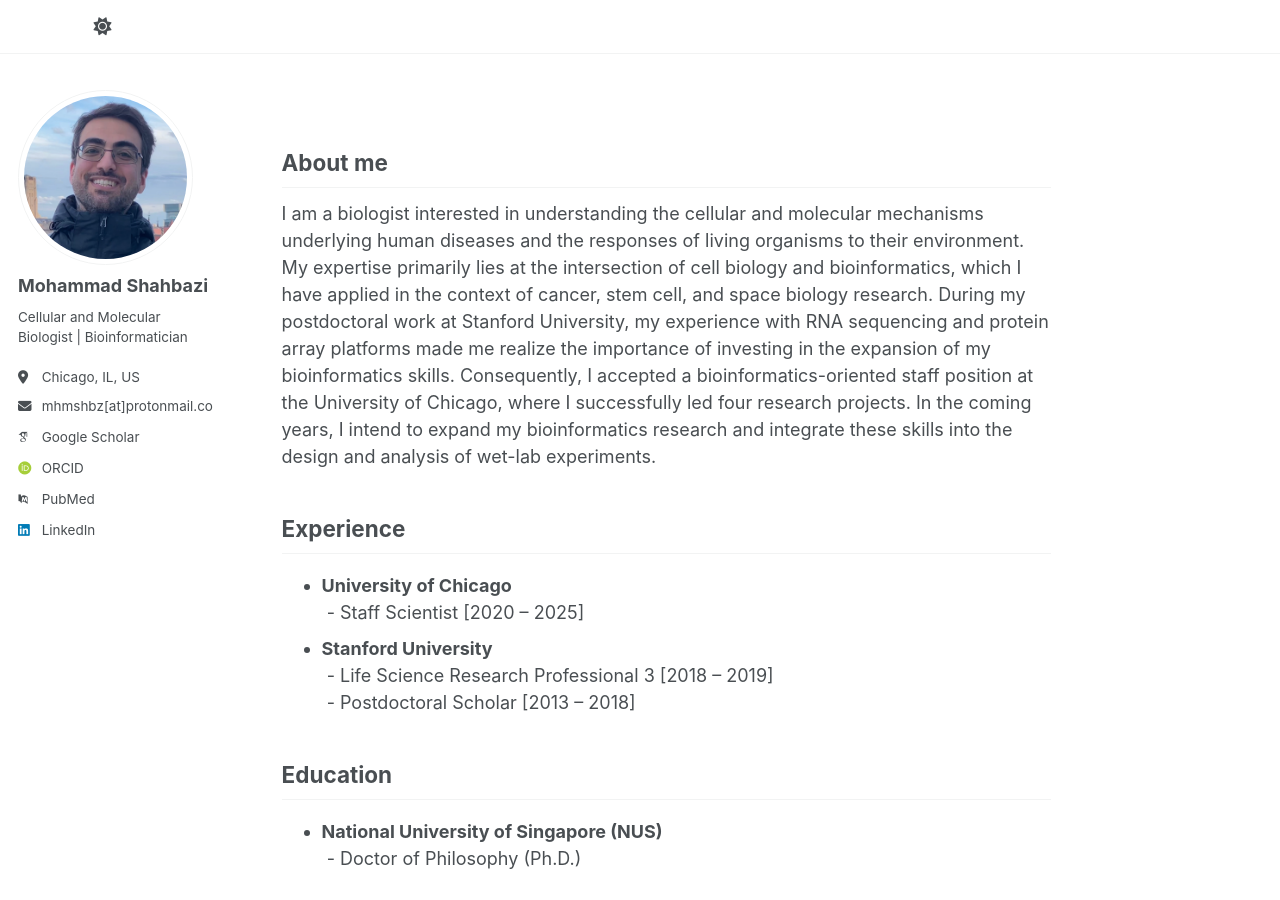
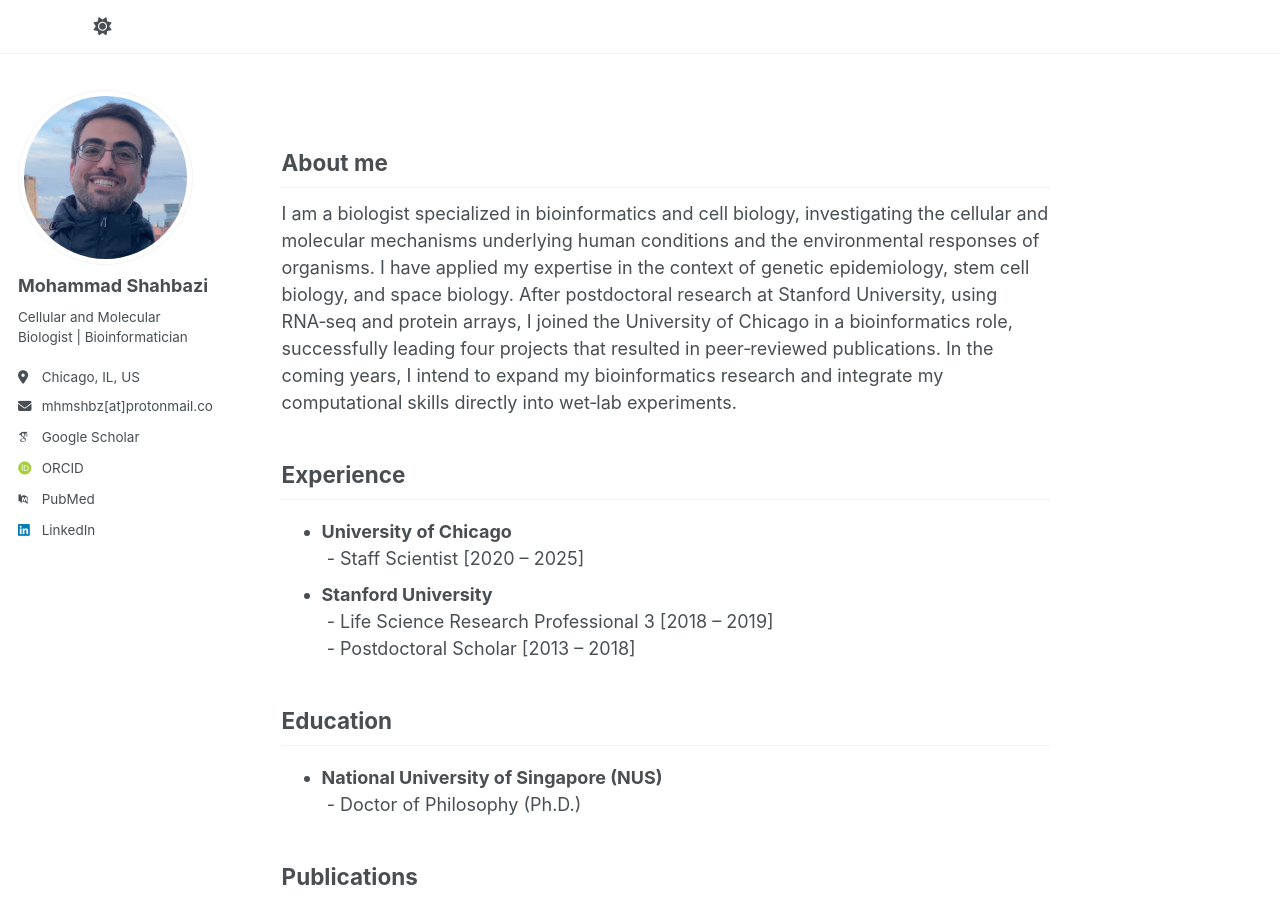
Before and after one commit to shahbazi-m/shahbazi-m.github.io, a Jekyll site: the page built from _pages/about.md, in a window 1280 px wide and 900 px high. Built offline with Jekyll 4.4.1, drawn with Linux system fonts in a browser that asks for light colours; some web fonts are replaced; a script that is not in the unit is left out.

Commit message:
Update about.md

```diff
--- a/_pages/about.md
+++ b/_pages/about.md
@@ -8,7 +8,7 @@ redirect_from:
 ---
 About me
 ------
-I am a biologist interested in understanding the cellular and molecular mechanisms underlying human diseases and the responses of living organisms to their environment. My expertise primarily lies at the intersection of cell biology and bioinformatics, which I have applied in the context of cancer, stem cell, and space biology research. During my postdoctoral work at Stanford University, my experience with RNA sequencing and protein array platforms made me realize the importance of investing in the expansion of my bioinformatics skills. Consequently, I accepted a bioinformatics-oriented staff position at the University of Chicago, where I successfully led four research projects. In the coming years, I intend to expand my bioinformatics research and integrate these skills into the design and analysis of wet-lab experiments.
+I am a biologist specialized in bioinformatics and cell biology, investigating the cellular and molecular mechanisms underlying human conditions and the environmental responses of organisms. I have applied my expertise in the context of genetic epidemiology, stem cell biology, and space biology. After postdoctoral research at Stanford University, using RNA‑seq and protein arrays, I joined the University of Chicago in a bioinformatics role, successfully leading four projects that resulted in peer‑reviewed publications. In the coming years, I intend to expand my bioinformatics research and integrate my computational skills directly into wet‑lab experiments.
 
 Experience
 ------
```
